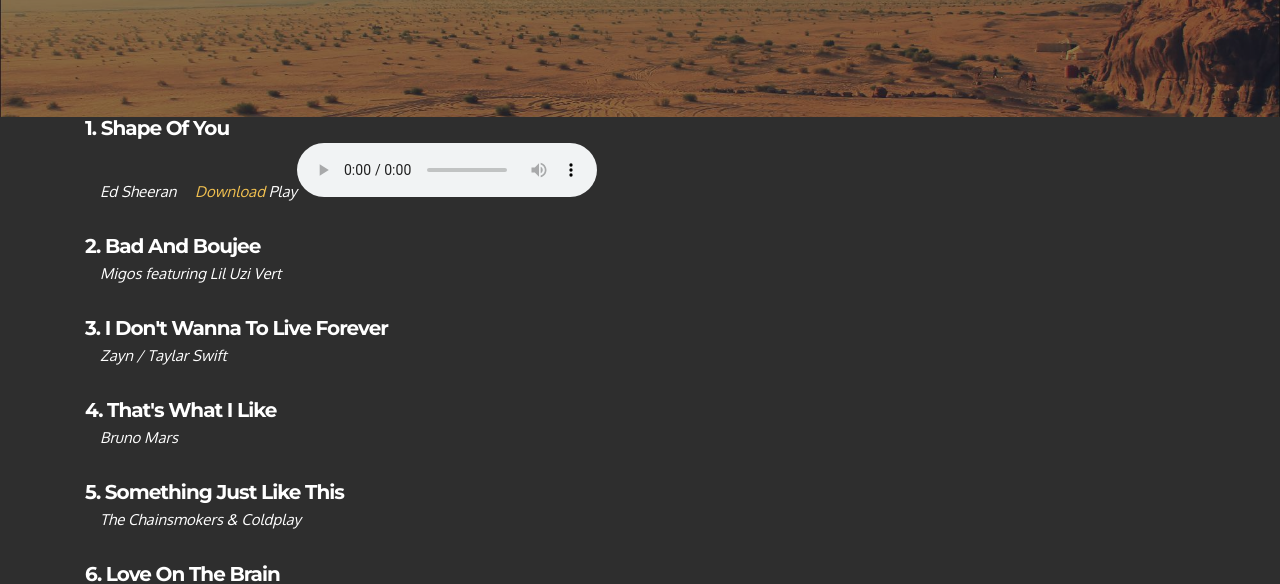
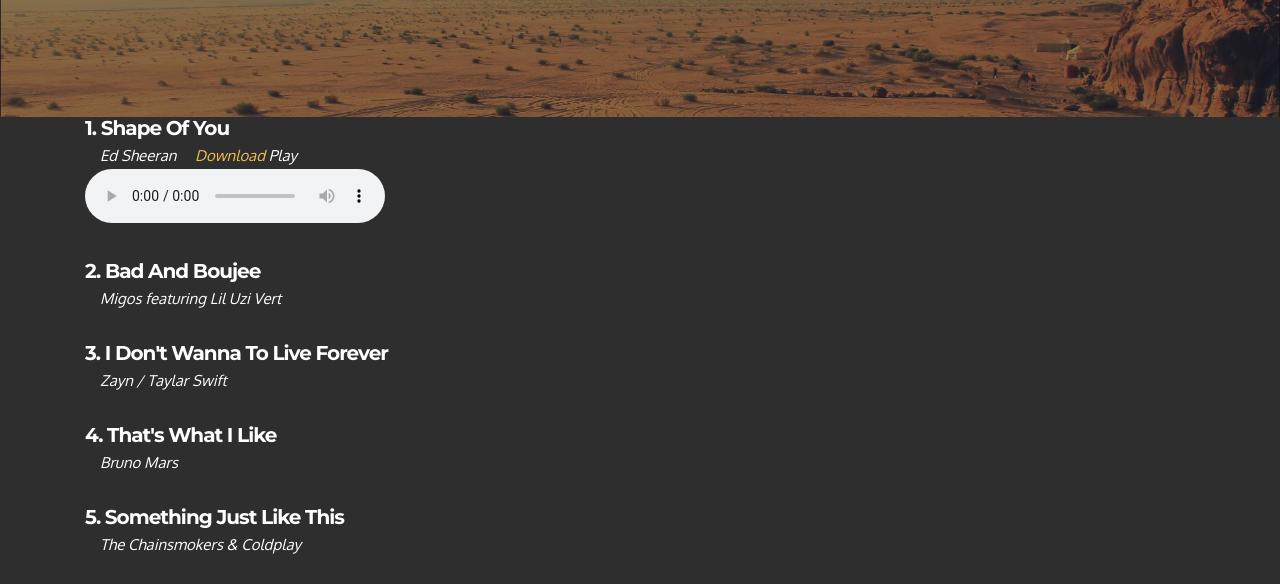
Before and after one commit to ThawZinLinn/mmusic, a plain HTML site: page global chart.html in a window 1280 px wide. Shown: the part 226-810 px from the top of the page. Drawn offline with Linux system fonts and the light colour scheme.

Commit message:
Update global chart.html

```diff
--- a/global chart.html
+++ b/global chart.html
@@ -86,8 +86,8 @@
 
               <div class="mbr-table-cell mbr-right-padding-md-up col-md-8 text-xs-center text-md-left">
                   <h3 class="mbr-info-title mbr-section-title display-2">1. Shape Of You</h3>
-                  <h2 class="mbr-info-subtitle mbr-section-subtitle">&nbsp; &nbsp; Ed Sheeran &nbsp; &nbsp; <a href="vt.mp3">Download</a>&nbsp;Play<audio src="vt.mp3" controls></audio></h2>
-              </div>
+                  <h2 class="mbr-info-subtitle mbr-section-subtitle">&nbsp; &nbsp; Ed Sheeran &nbsp; &nbsp; <a href="vt.mp3">Download</a>&nbsp;Play</h2>
+              <audio src="vt.mp3" controls></audio></div>
               <div class="mbr-table-cell col-md-4">
 
               </div>
```
